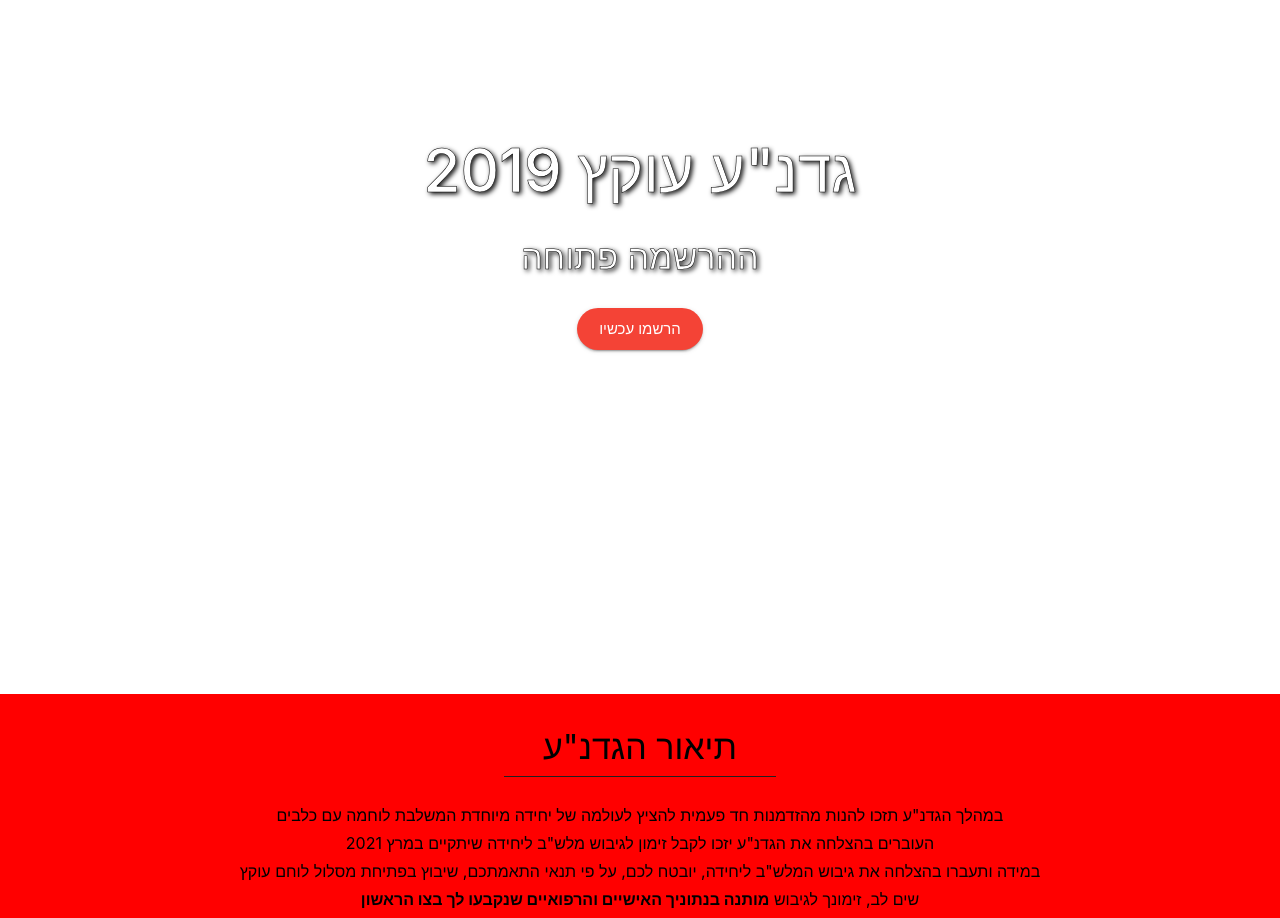
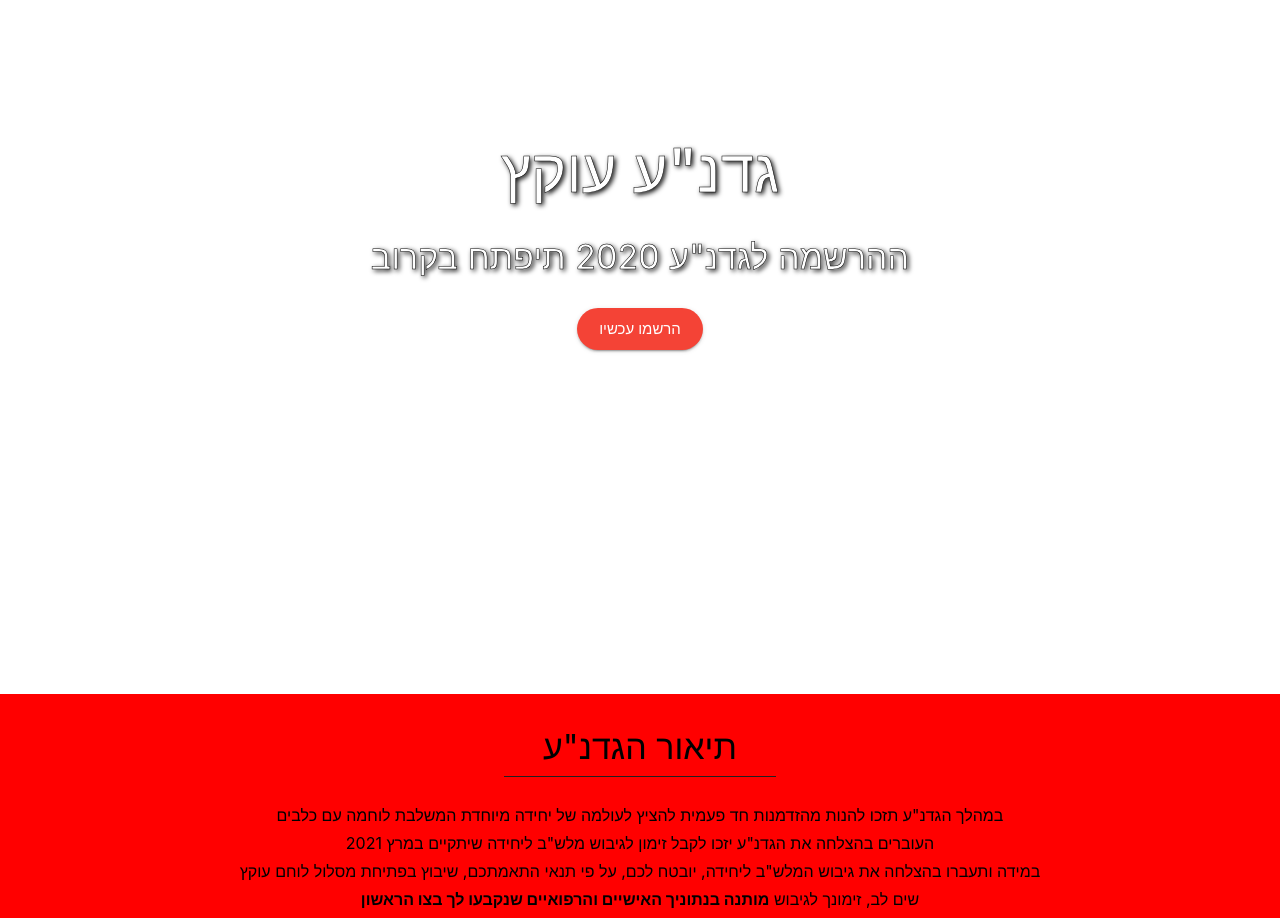
Before and after one commit to sushi30/oketz-website-react, a React (Create React App) app: page / in a window 1280 px wide. Shown: the part 860-1778 px from the top of the page. Built offline with nearby package versions, Linux system fonts and the light colour scheme.

Commit message:
coming soon

```diff
--- a/src/Body.js
+++ b/src/Body.js
@@ -3,16 +3,12 @@ import Title from "./sections/Title";
 import DescriptionSection from "./sections/Description";
 import Dates from "./sections/Dates";
 import QuestionsAndAnswers from "./sections/QuestionsAndAnswers";
-import Form from "./sections/Form";
 import BackgroundCarousel from "./CarouselBackground";
 import Portfolio from "./sections/Portfolio/Portfolio";
 import Video from "./Video";
 import Scroller, { Element } from "react-scroll";
-import * as API from "./API";
-import IntroDialog from "./dialogs/IntroDialog";
 import SubmitSuccessDialog from "./dialogs/SubmitSuccessDialog";
 import ErrorDialog from "./dialogs/ErrorDialog";
-import ThankYou from "./sections/ThankYou";
 import ComingSoon from "./sections/Form/ComingSoon";
 
 const callToAction = () =>
@@ -23,16 +19,8 @@ const callToAction = () =>
   });
 
 const Body = () => {
-  const [introDialogOpen, setIntroDialogOpen] = useState(false);
   const [successDialogOpen, setSuccessDialogOpen] = useState(false);
   const [errorDialogOpen, setErrorDialogOpen] = useState(false);
-  const [hideForm, setHideForm] = useState(false);
-
-  const handleSubmitSuccess = () => {
-    setSuccessDialogOpen(true);
-    setHideForm(true);
-  };
-  const handleSubmitError = () => setErrorDialogOpen(true);
 
   return (
     <div style={{ textAlign: "center" }}>
--- a/src/sections/Title.js
+++ b/src/sections/Title.js
@@ -27,7 +27,7 @@ const Title = ({ action }) => {
     <section>
       <MainContainer transparent className={classes.root}>
         <Typography variant="h2" className={classes.title}>
-          גדנ"ע עוקץ 2019
+          גדנ"ע עוקץ
         </Typography>
         <Typography
           variant="h4"
@@ -40,7 +40,7 @@ const Title = ({ action }) => {
             fontWeight: 400
           }}
         >
-          ההרשמה פתוחה
+          ההרשמה לגדנ"ע 2020 תיפתח בקרוב
         </Typography>
         <StyledButton onClick={action}>הרשמו עכשיו</StyledButton>
       </MainContainer>
```
